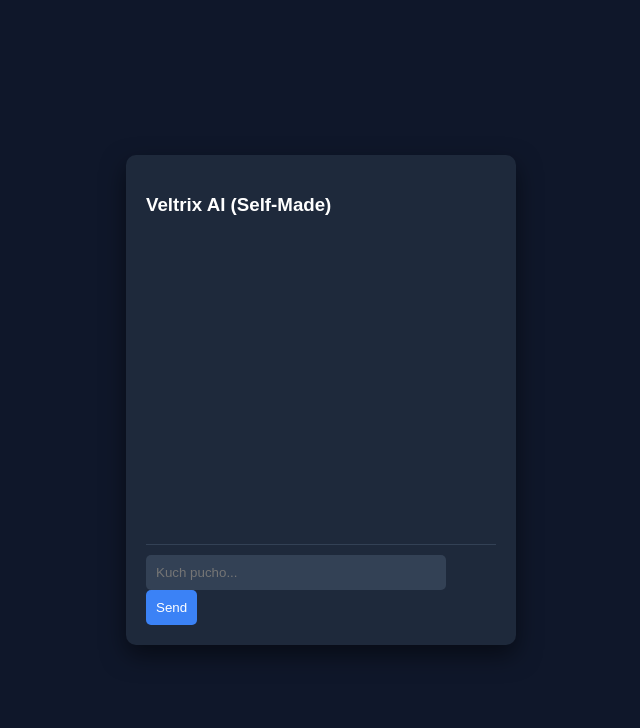
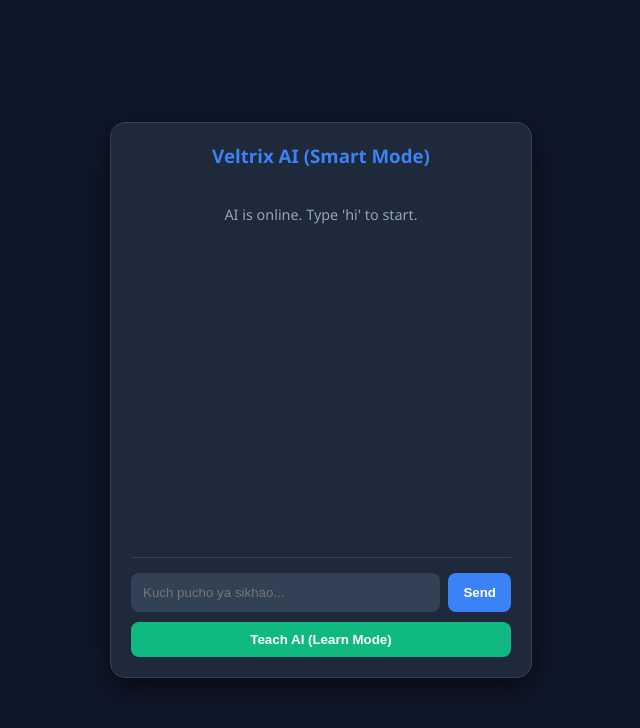
Before and after one commit to mohammad123443214554/Aperonix-AI, a plain HTML site: page index.html in a window 1280 px wide. Shown: the whole page, without its empty margins (319-959 px from the left). Drawn offline with Linux system fonts and the light colour scheme.

Commit message:
Update index.html

```diff
--- a/index.html
+++ b/index.html
@@ -2,64 +2,80 @@
 <html lang="en">
 <head>
     <meta charset="UTF-8">
-    <title>Veltrix AI - My Own Creation</title>
+    <meta name="viewport" content="width=device-width, initial-scale=1.0">
+    <title>Veltrix AI - Smart Mode</title>
     <style>
-        body { font-family: Arial, sans-serif; background: #0f172a; color: white; display: flex; justify-content: center; align-items: center; height: 100vh; margin: 0; }
-        #chat-container { width: 350px; background: #1e293b; border-radius: 10px; padding: 20px; box-shadow: 0 10px 25px rgba(0,0,0,0.5); }
-        #messages { height: 300px; overflow-y: auto; border-bottom: 1px solid #334155; margin-bottom: 10px; padding: 5px; }
-        input { width: 80%; padding: 10px; border: none; border-radius: 5px; background: #334155; color: white; }
-        button { padding: 10px; border: none; border-radius: 5px; background: #3b82f6; color: white; cursor: pointer; }
+        /* Modern Design - Aapke 40k laptop par makkhan chalega */
+        body {
+            font-family: 'Segoe UI', Tahoma, Geneva, Verdana, sans-serif;
+            background: #0f172a;
+            color: white;
+            display: flex;
+            justify-content: center;
+            align-items: center;
+            height: 100vh;
+            margin: 0;
+        }
+        #chat-container {
+            width: 380px;
+            background: #1e293b;
+            border-radius: 15px;
+            padding: 20px;
+            box-shadow: 0 10px 30px rgba(0,0,0,0.6);
+            border: 1px solid #334155;
+        }
+        h3 { text-align: center; color: #3b82f6; margin-top: 0; }
+        #messages {
+            height: 350px;
+            overflow-y: auto;
+            border-bottom: 1px solid #334155;
+            margin-bottom: 15px;
+            padding: 10px;
+            scrollbar-width: thin;
+        }
+        #messages p { margin: 8px 0; line-height: 1.4; }
+        .input-area { display: flex; gap: 8px; }
+        input {
+            flex: 1;
+            padding: 12px;
+            border: none;
+            border-radius: 8px;
+            background: #334155;
+            color: white;
+            outline: none;
+        }
+        button {
+            padding: 10px 15px;
+            border: none;
+            border-radius: 8px;
+            background: #3b82f6;
+            color: white;
+            cursor: pointer;
+            font-weight: bold;
+            transition: 0.3s;
+        }
+        button:hover { opacity: 0.8; }
+        .learn-btn { background: #10b981; }
     </style>
 </head>
 <body>
+
+    <div id="chat-container">
+        <h3>Veltrix AI (Smart Mode)</h3>
+        <div id="messages">
+            <p style="color: #94a3b8; font-size: 0.9em; text-align: center;">AI is online. Type 'hi' to start.</p>
+        </div>
+
+        <div class="input-area">
+            <input type="text" id="userInput" placeholder="Kuch pucho ya sikhao...">
+            <button onclick="askAI()">Send</button>
+        </div>
+
+        <div style="margin-top: 10px; text-align: center;">
+            <button class="learn-btn" onclick="activateLearnMode()" style="width: 100%;">Teach AI (Learn Mode)</button>
+        </div>
+    </div>
+
     <script src="script.js"></script>
-
-<div id="chat-container">
-    <h3>Veltrix AI (Self-Made)</h3>
-    <div id="messages"></div>
-    <input type="text" id="userInput" placeholder="Kuch pucho...">
-    <button onclick="askAI()">Send</button>
-</div>
-
-<script>
-    // Ye hai aapka chota sa AI Dimaag (Brain)
-    // Aap is list mein jitne sawal-jawab daaloge, AI utna smart lagega
-    const knowledgeBase = {
-       "hi": "Hello bhai! Kaise ho?",
-        "kaise ho": "Main ekdam badhiya hoon, aap batao?",
-        "kaun ho": "Main Veltrix AI hoon, mujhe 14 saal ke ek super developer ne banaya hai!",
-        "ghar ki pareshani": "Bhai, fikar mat karo, mehnat rang layegi aur sab theek ho jayega.",
-        "kamar dard": "Bhai, thoda rest kar lo, coding mein dimaag lagao, sharir ko thoda araam do.",
-        "paisa kaise kamaye": "Website approve hone do, phir ads se kamai shuru hogi!",
-        "aapka naam kya hai": "Mera naam Veltrix AI hai, aapka chota sa assistant."
-    };
-
-    function askAI() {
-        const input = document.getElementById("userInput").value.toLowerCase();
-        const chatBox = document.getElementById("messages");
-
-        // User ka message dikhana
-        chatBox.innerHTML += `<p><b>Aap:</b> ${input}</p>`;
-
-        // AI ka dimaag lagana
-        let response = "Hmm... mujhe iska jawab nahi pata, par main seekh raha hoon!";
-
-        for (let key in knowledgeBase) {
-            if (input.includes(key)) {
-                response = knowledgeBase[key];
-                break;
-            }
-        }
-
-        // AI ka jawab dikhana
-        setTimeout(() => {
-            chatBox.innerHTML += `<p style="color: #3b82f6;"><b>AI:</b> ${response}</p>`;
-            chatBox.scrollTop = chatBox.scrollHeight;
-        }, 500);
-
-        document.getElementById("userInput").value = "";
-    }
-</script>
-
 </body>
 </html>
```
